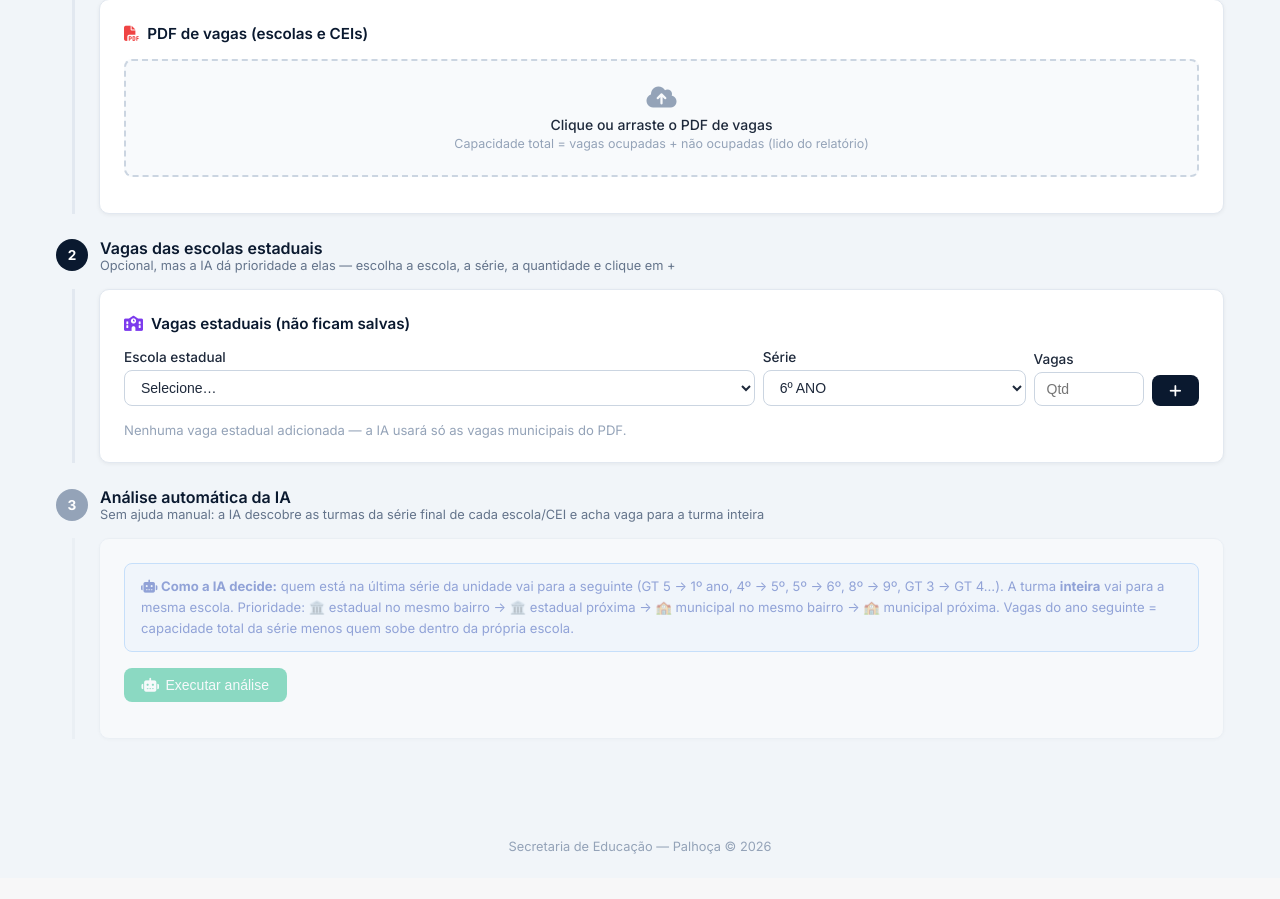
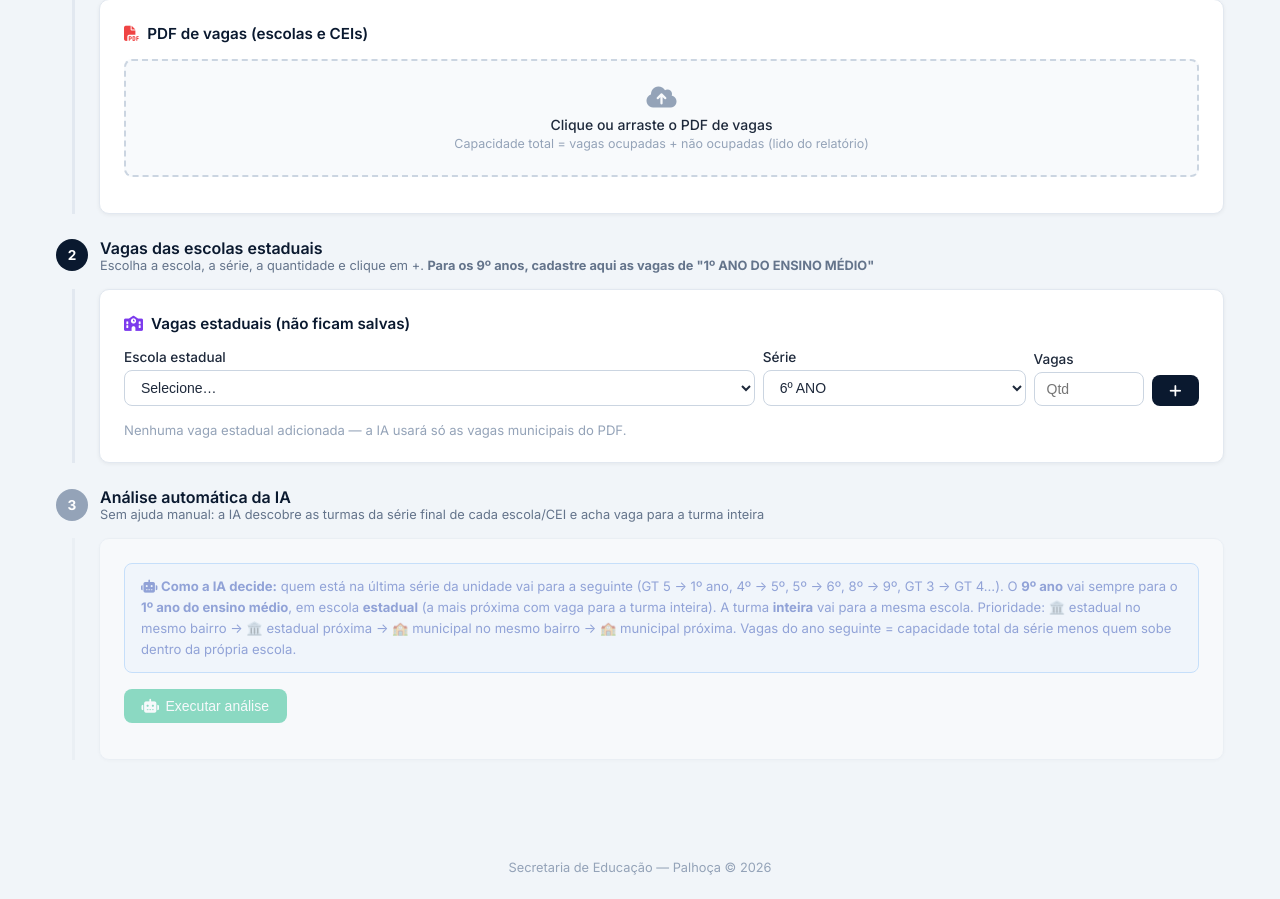
Before and after one commit to silviakochf/Projecao, a Flask app: page /progressao in a window 1280 px wide. Shown: the part 178-1077 px from the top of the page. Before the commit the page ends 1032 px from the top, so only its background shows below. Run offline with Flask 2, Linux system fonts and the light colour scheme; parts of the project's set-up code (start-up, migrations or seed data) failed here and were passed over.

Commit message:
fix: update progressao.html to clarify instructions for 1º ano do ensino médio and enhance AI decision explanation

```diff
--- a/app/templates/progressao.html
+++ b/app/templates/progressao.html
@@ -42,7 +42,7 @@
 <div class="step-header" style="margin-top:1.5rem">
     <div class="step-num" id="num2">2</div>
     <div><div class="step-title">Vagas das escolas estaduais</div>
-         <div class="step-subtitle">Opcional, mas a IA dá prioridade a elas — escolha a escola, a série, a quantidade e clique em +</div></div>
+         <div class="step-subtitle">Escolha a escola, a série, a quantidade e clique em +. <strong>Para os 9º anos, cadastre aqui as vagas de "1º ANO DO ENSINO MÉDIO"</strong></div></div>
 </div>
 <div class="step-block" id="block2">
     <div class="card">
@@ -71,7 +71,7 @@
     <div class="card">
         <div style="background:#eff6ff;border:1px solid #93c5fd;border-radius:8px;padding:.75rem 1rem;margin-bottom:1rem;font-size:.82rem;color:#1e40af;line-height:1.6">
             <i class="fas fa-robot"></i> <strong>Como a IA decide:</strong>
-            quem está na última série da unidade vai para a seguinte (GT 5 → 1º ano, 4º → 5º, 5º → 6º, 8º → 9º, GT 3 → GT 4…).
+            quem está na última série da unidade vai para a seguinte (GT 5 → 1º ano, 4º → 5º, 5º → 6º, 8º → 9º, GT 3 → GT 4…). O <strong>9º ano</strong> vai sempre para o <strong>1º ano do ensino médio</strong>, em escola <strong>estadual</strong> (a mais próxima com vaga para a turma inteira).
             A turma <strong>inteira</strong> vai para a mesma escola. Prioridade: 🏛️ estadual no mesmo bairro → 🏛️ estadual próxima →
             🏫 municipal no mesmo bairro → 🏫 municipal próxima. Vagas do ano seguinte = capacidade total da série menos quem sobe dentro da própria escola.
         </div>
```
